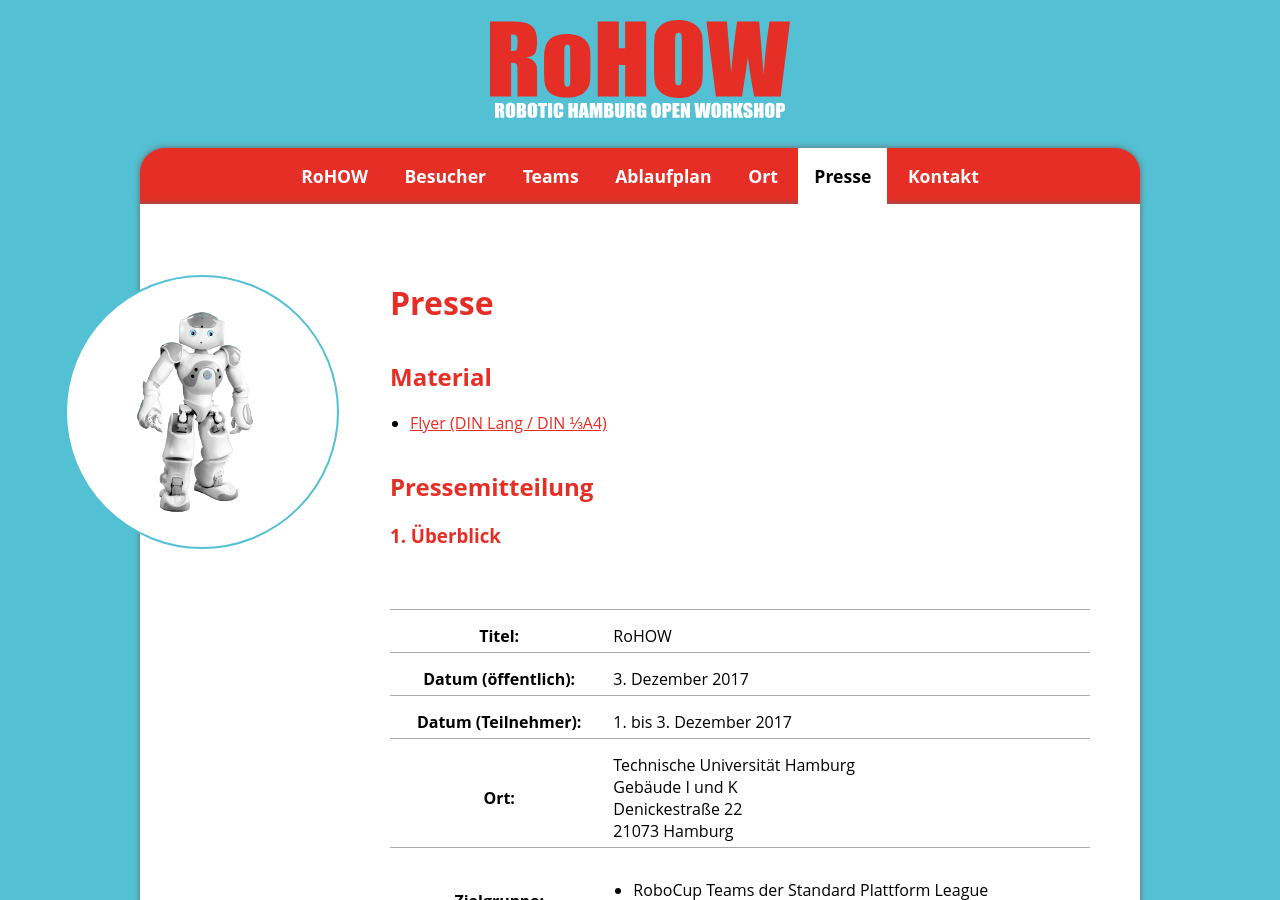
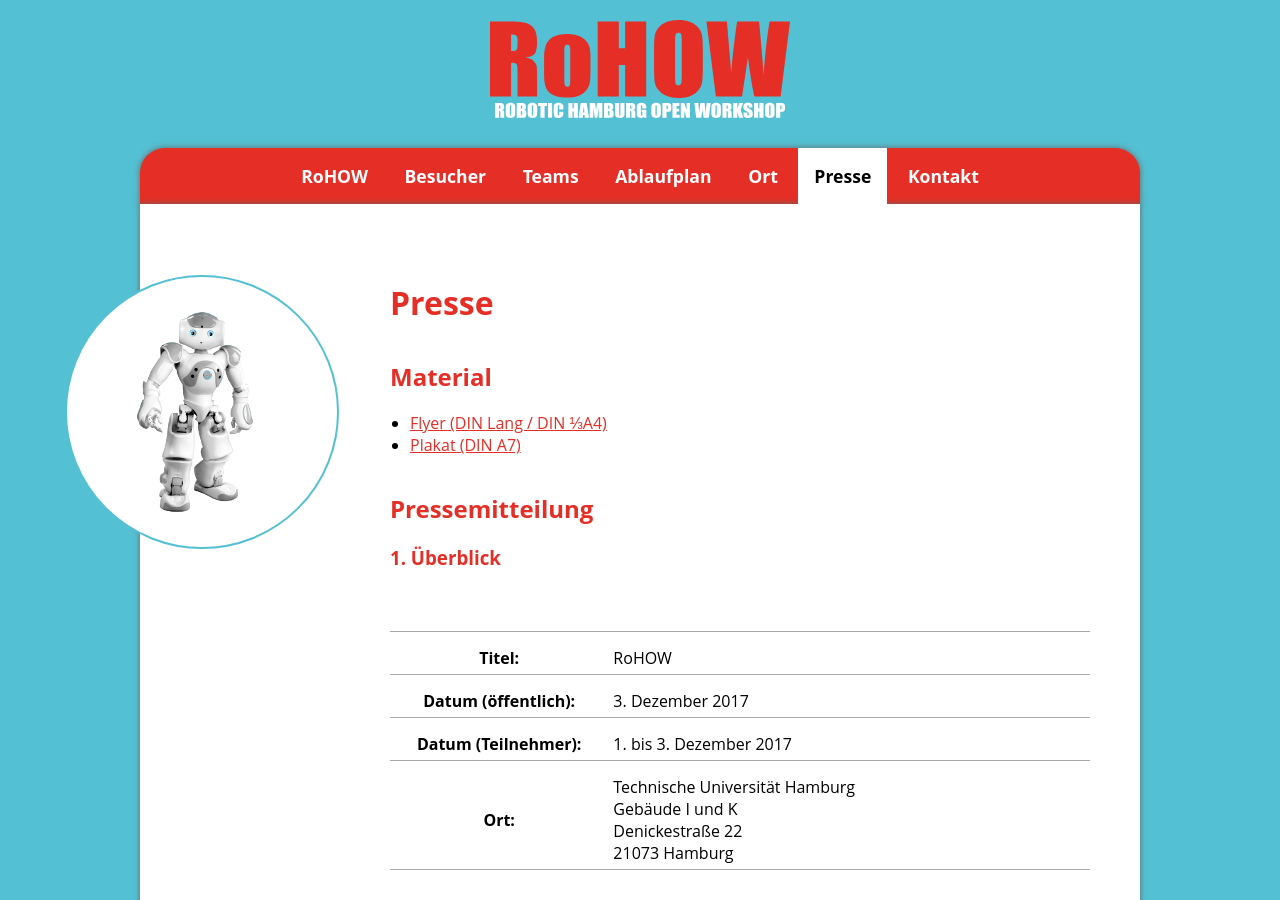
Before and after one commit to RHOrga/rhorga.github.io, a Jekyll site: the page built from 2017/de/press.md, in a window 1280 px wide and 900 px high. Built offline with Jekyll 4.4.1, drawn with Linux system fonts in a browser that asks for light colours.

Commit message:
Add poster

```diff
--- a/2017/de/press.md
+++ b/2017/de/press.md
@@ -7,6 +7,7 @@
 ## Material
 
 - [Flyer (DIN Lang / DIN ⅓A4)](/assets/img/Flyer2017.pdf)
+- [Plakat (DIN A7)](assets/img/Plakat2017.pdf)
 
 ## Pressemitteilung
 ### 1. Überblick
```
Also changed, not shown: 1 other file.
